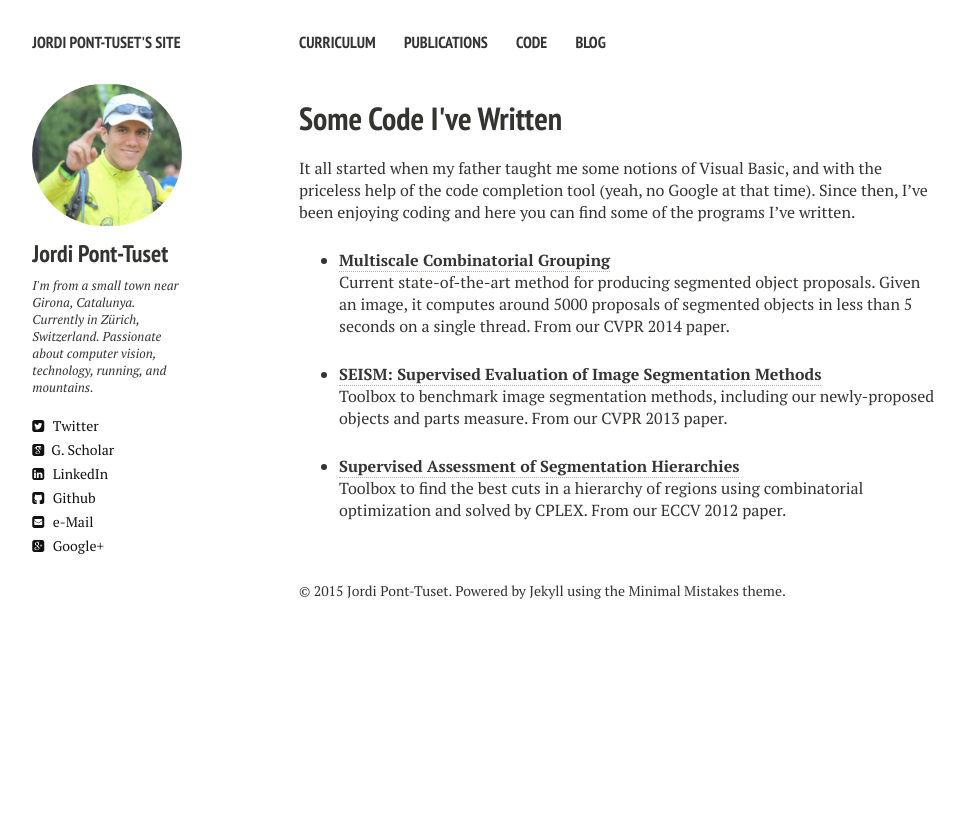
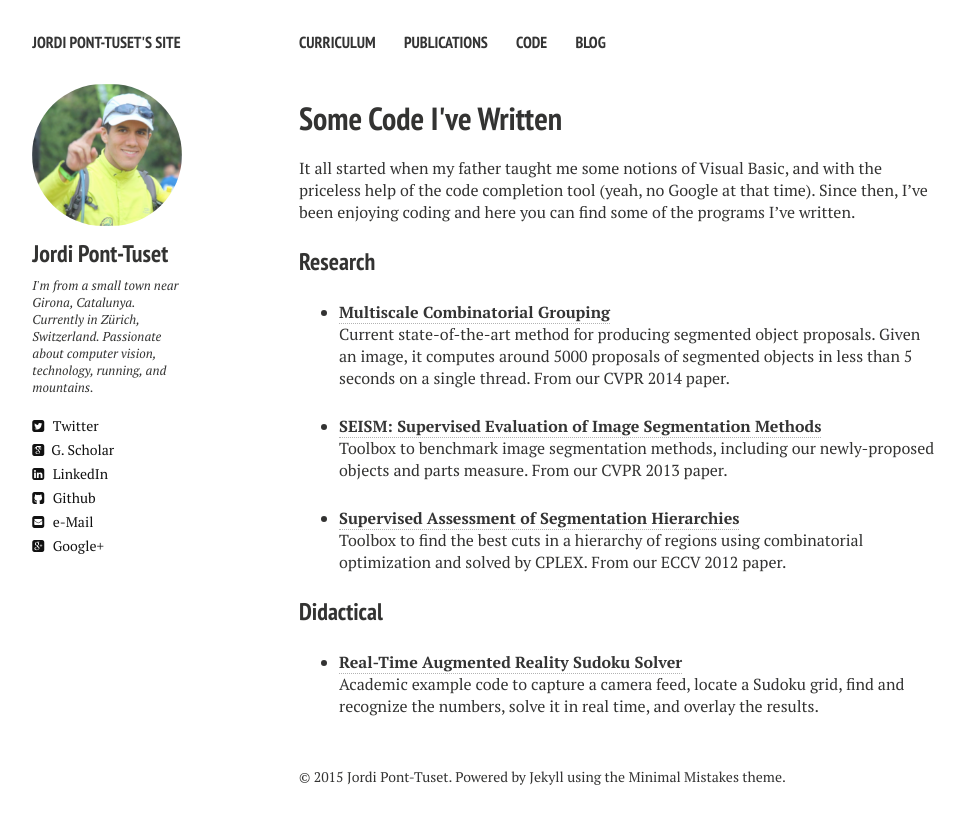
Before and after one commit to jponttuset/jponttuset.github.io, a Jekyll site: the page built from code.md, in a window 1280 px wide. Shown: the top 824 px of the page, without its empty margins (21-986 px from the left). Built offline with Jekyll 4.4.1, drawn with Linux system fonts in a browser that asks for light colours; nearby versions of some CDN libraries.

Commit message:
- Code updated

```diff
--- a/code.md
+++ b/code.md
@@ -10,6 +10,8 @@ comments: false
 
 It all started when my father taught me some notions of Visual Basic, and with the priceless help of the code completion tool (yeah, no Google at that time). Since then, I've been enjoying coding and here you can find some of the programs I've written.
 
+###Research
+
 * [**Multiscale Combinatorial Grouping**](http://www.eecs.berkeley.edu/Research/Projects/CS/vision/grouping/mcg/)<br>
 Current state-of-the-art method for producing segmented object proposals. Given an image, it computes around 5000 proposals of segmented objects in less than 5 seconds on a single thread. From our CVPR 2014 paper.
 
@@ -18,3 +20,8 @@ Toolbox to benchmark image segmentation methods, including our newly-proposed ob
 
 * [**Supervised Assessment of Segmentation Hierarchies**](https://imatge.upc.edu/web/resources/supervised-assessment-segmentation-hierarchies)<br>
 Toolbox to find the best cuts in a hierarchy of regions using combinatorial optimization and solved by CPLEX. From our ECCV 2012 paper.
+
+###Didactical
+
+* [**Real-Time Augmented Reality Sudoku Solver**](http://jponttuset.github.io/solving-sudokus-like-a-pro-1/)<br>
+Academic example code to capture a camera feed, locate a Sudoku grid, find and recognize the numbers, solve it in real time, and overlay the results.
```
